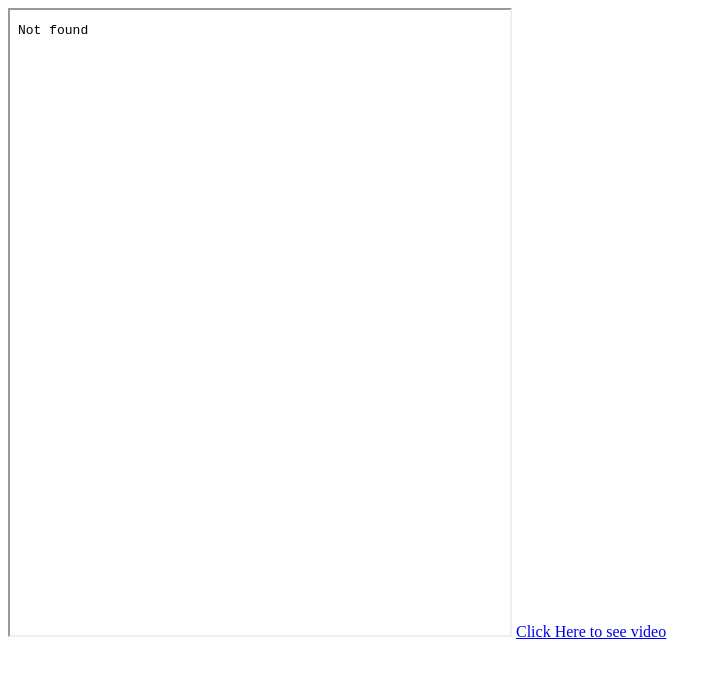
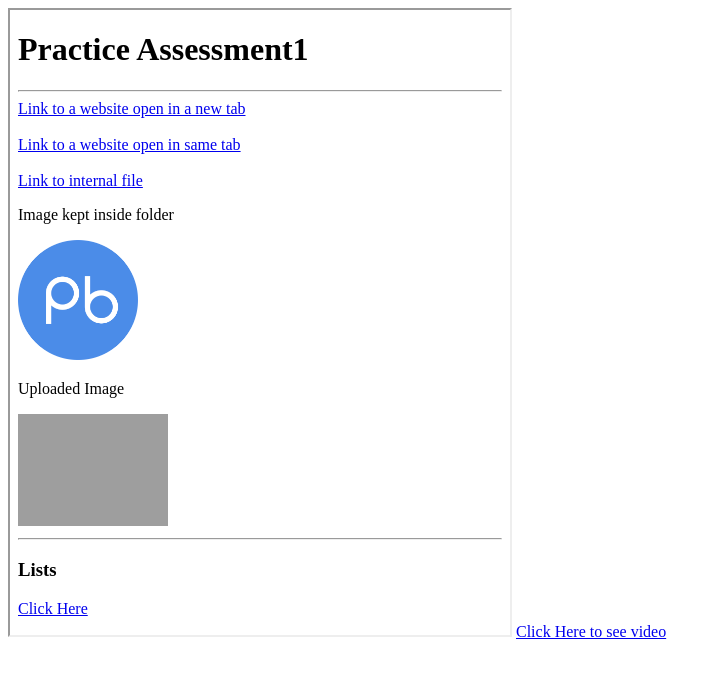
Before and after one commit to princerajchauhan/Html-Handson3, a plain HTML site: page index.html in a window 1280 px wide. Shown: the whole page, without its empty margins (0-721 px from the left). Drawn offline with Linux system fonts and the light colour scheme; the site is published under a folder, as on GitHub Pages, so addresses that start at the root find nothing.

Commit message:
source changed

```diff
--- a/index.html
+++ b/index.html
@@ -7,7 +7,7 @@
     <title>HTML Iframe</title>
 </head>
 <body>
-    <iframe src="/PracticeAssessment1/index1.html" frameborder="1" width="500px" height="625px"></iframe>
+    <iframe src="./PracticeAssessment1/index1.html" frameborder="1" width="500px" height="625px"></iframe>
     <a href="./videos.html">Click Here to see video</a>
 </body>
 </html>
```
